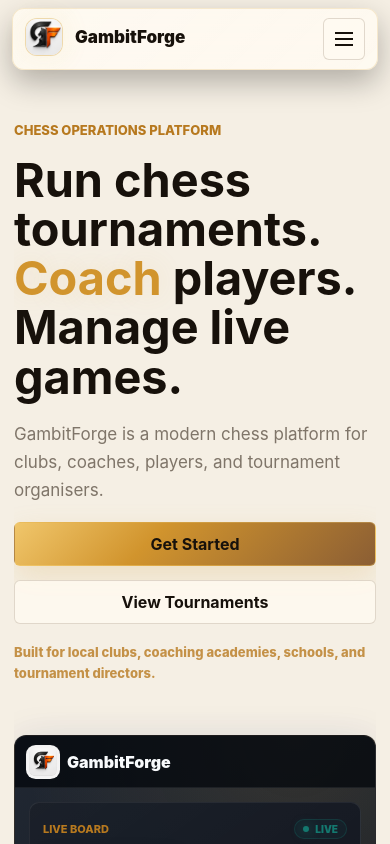
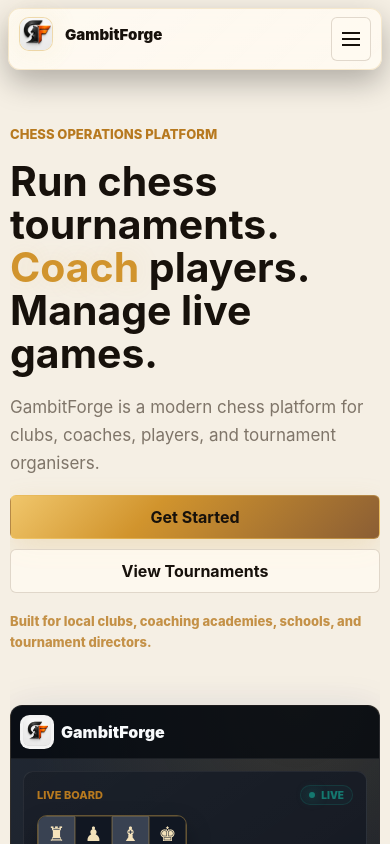
Before and after one commit to Bitolko/gambitforge-web, a Vue app: page / in a window 390 px wide. Shown: the top 844 px of the page. Built offline with nearby package versions, Linux system fonts and the light colour scheme; no server answers.

Commit message:
Polish responsive layout

```diff
--- a/src/style.css
+++ b/src/style.css
@@ -75,6 +75,14 @@
   background-color: var(--bg);
 }
 
+html,
+body,
+#app,
+.app-shell {
+  max-width: 100%;
+  overflow-x: hidden;
+}
+
 body,
 #app,
 .app-shell {
@@ -101,12 +109,15 @@
   justify-content: center;
   border: 0;
   border-radius: 6px;
+  min-height: 44px;
+  max-width: 100%;
   color: white;
   background: linear-gradient(135deg, var(--accent), #0d7c75);
   padding: 11px 16px;
   font-weight: 700;
   cursor: pointer;
   text-align: center;
+  overflow-wrap: anywhere;
   transition:
     transform 180ms ease,
     box-shadow 180ms ease,
@@ -139,6 +150,11 @@
   font-weight: 700;
 }
 
+img,
+svg {
+  max-width: 100%;
+}
+
 h1,
 h2,
 h3,
@@ -179,7 +195,7 @@
   display: flex;
   align-items: center;
   justify-content: space-between;
-  gap: 18px;
+  gap: clamp(10px, 1.4vw, 18px);
   width: min(100% - 32px, 1180px);
   margin: 10px auto 0;
   padding: 7px 12px;
@@ -197,6 +213,7 @@
   align-items: center;
   gap: 12px;
   min-width: 0;
+  flex: 0 1 auto;
   color: var(--text-strong);
   text-decoration: none;
 }
@@ -237,9 +254,10 @@
 }
 
 .nav-links {
+  flex: 0 1 auto;
   display: flex;
   align-items: center;
-  gap: clamp(9px, 1.25vw, 16px);
+  gap: clamp(7px, 0.9vw, 13px);
   min-width: 0;
 }
 
@@ -247,7 +265,7 @@
   position: relative;
   white-space: nowrap;
   color: var(--text);
-  font-size: 12px;
+  font-size: clamp(11px, 0.92vw, 12px);
   font-weight: 800;
   text-decoration: none;
   transition:
@@ -284,7 +302,7 @@
 
 .nav-cta,
 .nav-button {
-  min-height: 38px;
+  min-height: 40px;
 }
 
 .nav-cta {
@@ -295,7 +313,7 @@
   color: #07100f !important;
   background: linear-gradient(135deg, var(--gold-strong), var(--bronze));
   box-shadow: 0 10px 24px rgba(215, 169, 77, 0.18);
-  padding: 10px 14px;
+  padding: 10px 12px;
 }
 
 .site-navbar .nav-button.secondary-button {
@@ -333,6 +351,7 @@
   display: inline-grid;
   width: 38px;
   height: 38px;
+  min-height: 38px;
   place-items: center;
   border: 1px solid var(--line);
   border-radius: 999px;
@@ -483,11 +502,16 @@
   margin: 0 auto;
 }
 
+.guest-shell > main:not(.home-page),
+.authed-shell > main {
+  margin-top: 14px;
+}
+
 .auth-page {
   display: grid;
   min-height: 100vh;
   place-items: center;
-  padding: 48px 0;
+  padding: 56px 0 48px;
 }
 
 .auth-panel {
@@ -756,6 +780,7 @@
 }
 
 .live-game-copy p {
+  overflow-wrap: anywhere;
   color: var(--muted);
   font-weight: 700;
   line-height: 1.35;
@@ -842,6 +867,7 @@
 }
 
 .tournament-row-copy p {
+  overflow-wrap: anywhere;
   color: var(--muted);
   font-weight: 700;
 }
@@ -942,6 +968,7 @@
 }
 
 .pairing-copy p:not(.panel-label) {
+  overflow-wrap: anywhere;
   color: var(--muted);
   font-weight: 700;
 }
@@ -1117,6 +1144,7 @@
   overflow: hidden;
   text-overflow: ellipsis;
   white-space: nowrap;
+  max-width: 100%;
 }
 
 .admin-list small {
@@ -1141,6 +1169,18 @@
   align-items: center;
   justify-content: space-between;
   gap: 18px;
+  min-width: 0;
+}
+
+.section-header > div,
+.app-header > div {
+  min-width: 0;
+}
+
+.section-header h2,
+.app-header h1,
+.app-header-description {
+  overflow-wrap: anywhere;
 }
 
 .games-list {
@@ -1202,6 +1242,7 @@
   flex-wrap: wrap;
   gap: 10px;
   justify-content: flex-end;
+  max-width: 100%;
 }
 
 .round-heading {
@@ -1225,12 +1266,15 @@
   align-items: center;
   justify-content: center;
   border-radius: 6px;
+  min-height: 44px;
+  max-width: 100%;
   color: white;
   background: linear-gradient(135deg, var(--accent), #0d7c75);
   padding: 11px 16px;
   font-weight: 700;
   text-decoration: none;
   text-align: center;
+  overflow-wrap: anywhere;
   transition:
     transform 180ms ease,
     box-shadow 180ms ease,
@@ -2136,17 +2180,6 @@
   backdrop-filter: blur(18px);
 }
 
-.about-story-card::after {
-  position: absolute;
-  right: 18px;
-  bottom: 16px;
-  color: rgba(215, 169, 77, 0.12);
-  font-size: 92px;
-  font-weight: 900;
-  line-height: 1;
-  content: 'GF';
-}
-
 .about-story-card h2,
 .about-story-card p,
 .about-story-card span {
@@ -2873,17 +2906,48 @@
   font-size: 14px;
 }
 
-@media (max-width: 900px) {
-  h1 {
-    font-size: 34px;
-  }
-
+@media (min-width: 901px) and (max-width: 1180px) {
+  .site-navbar {
+    width: min(100% - 24px, 1180px);
+    padding-inline: 10px;
+  }
+
+  .brand-link {
+    gap: 9px;
+  }
+
+  .brand-logo {
+    width: 34px;
+    height: 34px;
+    border-radius: 10px;
+  }
+
+  .brand-name {
+    font-size: 15px;
+  }
+
+  .nav-links {
+    gap: 7px;
+  }
+
+  .nav-links a {
+    font-size: 11px;
+  }
+
+  .nav-cta,
+  .site-navbar .nav-button.secondary-button {
+    padding-inline: 10px;
+  }
+
+  .theme-toggle {
+    width: 36px;
+    height: 36px;
+  }
+}
+
+@media (max-width: 1080px) {
   .site-navbar {
     align-items: flex-start;
-    top: 8px;
-    width: min(100% - 24px, 1180px);
-    margin-top: 8px;
-    padding: 9px 12px;
   }
 
   .nav-toggle {
@@ -2897,6 +2961,9 @@
     right: 0;
     left: 0;
     display: none;
+    max-height: min(72vh, 620px);
+    overflow-y: auto;
+    overscroll-behavior: contain;
     flex-direction: column;
     align-items: stretch;
     gap: 6px;
@@ -2914,6 +2981,7 @@
   .nav-links button:not(.theme-toggle) {
     justify-content: flex-start;
     width: 100%;
+    min-height: 44px;
     padding: 12px;
   }
 
@@ -2926,6 +2994,20 @@
   .theme-toggle {
     align-self: flex-start;
   }
+}
+
+@media (max-width: 900px) {
+  h1 {
+    font-size: 34px;
+  }
+
+  .site-navbar {
+    align-items: flex-start;
+    top: 8px;
+    width: min(100% - 24px, 1180px);
+    margin-top: 8px;
+    padding: 9px 12px;
+  }
 
   .site-footer {
     width: 100%;
@@ -2949,6 +3031,7 @@
   .footer-bottom {
     display: grid;
     justify-content: stretch;
+    gap: 8px;
     padding: 16px 24px 18px;
   }
 
@@ -3022,6 +3105,25 @@
     justify-content: flex-start;
   }
 
+  .live-game-copy h3,
+  .tournament-row-copy h3,
+  .pairing-copy h3 {
+    white-space: normal;
+    overflow-wrap: anywhere;
+  }
+
+  .admin-list p {
+    display: grid;
+    grid-template-columns: minmax(0, 1fr);
+    align-items: start;
+    gap: 8px;
+  }
+
+  .admin-list em {
+    width: fit-content;
+    max-width: 100%;
+  }
+
   .game-layout {
     grid-template-columns: 1fr;
   }
@@ -3032,7 +3134,7 @@
 
   .home-page {
     width: min(100% - 28px, 1180px);
-    padding-top: 30px;
+    padding-top: 34px;
   }
 
   .home-hero,
@@ -3066,7 +3168,7 @@
   }
 
   .hero-live-content {
-    grid-template-columns: minmax(120px, 0.9fr) minmax(110px, 1fr);
+    grid-template-columns: minmax(110px, 0.9fr) minmax(0, 1fr);
   }
 
   .hero-concept-badge {
@@ -3074,7 +3176,7 @@
   }
 
   .hero-copy h1 {
-    font-size: clamp(38px, 12vw, 48px);
+    font-size: clamp(34px, 10.5vw, 48px);
     line-height: 1.05;
   }
 
@@ -3091,11 +3193,11 @@
   }
 
   .platform-hero h1 {
-    font-size: 44px;
+    font-size: clamp(36px, 10.5vw, 44px);
   }
 
   .coaching-hero h1 {
-    font-size: clamp(38px, 11vw, 48px);
+    font-size: clamp(34px, 10.5vw, 48px);
     line-height: 1.06;
   }
 
@@ -3138,6 +3240,125 @@
 
   .not-found-panel {
     padding: 24px;
+  }
+}
+
+@media (max-width: 520px) {
+  .site-navbar {
+    width: min(100% - 16px, 1180px);
+    padding: 8px 10px;
+  }
+
+  .brand-logo {
+    width: 34px;
+    height: 34px;
+    border-radius: 10px;
+  }
+
+  .brand-name {
+    font-size: 15px;
+  }
+
+  .nav-toggle {
+    width: 40px;
+    height: 40px;
+  }
+
+  .auth-page,
+  .dashboard-page,
+  .game-page,
+  .platform-page,
+  .not-found-page,
+  .home-page,
+  .contact-page,
+  .about-page,
+  .faq-page {
+    width: min(100% - 20px, 1040px);
+  }
+
+  .auth-page {
+    padding-top: 42px;
+  }
+
+  .auth-panel,
+  .profile-panel,
+  .next-module,
+  .organizer-panel,
+  .state-panel,
+  .contact-form-panel,
+  .contact-info-card,
+  .about-story-card,
+  .faq-question,
+  .not-found-panel {
+    padding: 20px;
+  }
+
+  .faq-answer {
+    padding: 0 20px 20px;
+  }
+
+  .footer-inner,
+  .footer-bottom {
+    width: min(100% - 20px, 1180px);
+    padding-inline: 18px;
+  }
+
+  .footer-column a,
+  .footer-disabled-link {
+    width: 100%;
+    min-height: 34px;
+  }
+
+  .home-page {
+    padding-bottom: 48px;
+  }
+
+  .hero-dashboard-grid,
+  .hero-dashboard-topbar {
+    padding: 12px;
+  }
+
+  .hero-live-content,
+  .feature-game-preview {
+    grid-template-columns: 1fr;
+  }
+
+  .hero-live-panel,
+  .hero-standings-panel {
+    min-height: 0;
+  }
+
+  .hero-actions {
+    gap: 10px;
+  }
+
+  .live-game-row,
+  .tournament-card,
+  .pairing-row,
+  .game-card {
+    padding: 16px;
+  }
+
+  .tournament-row-main,
+  .live-game-main,
+  .pairing-main {
+    grid-template-columns: 42px minmax(0, 1fr);
+    gap: 12px;
+  }
+
+  .tournament-mark,
+  .live-game-mark {
+    width: 42px;
+    height: 42px;
+    border-radius: 10px;
+  }
+
+  .tournament-row-metrics span {
+    max-width: 100%;
+  }
+
+  .clock-grid {
+    grid-template-columns: 1fr;
   }
 }
 
```
